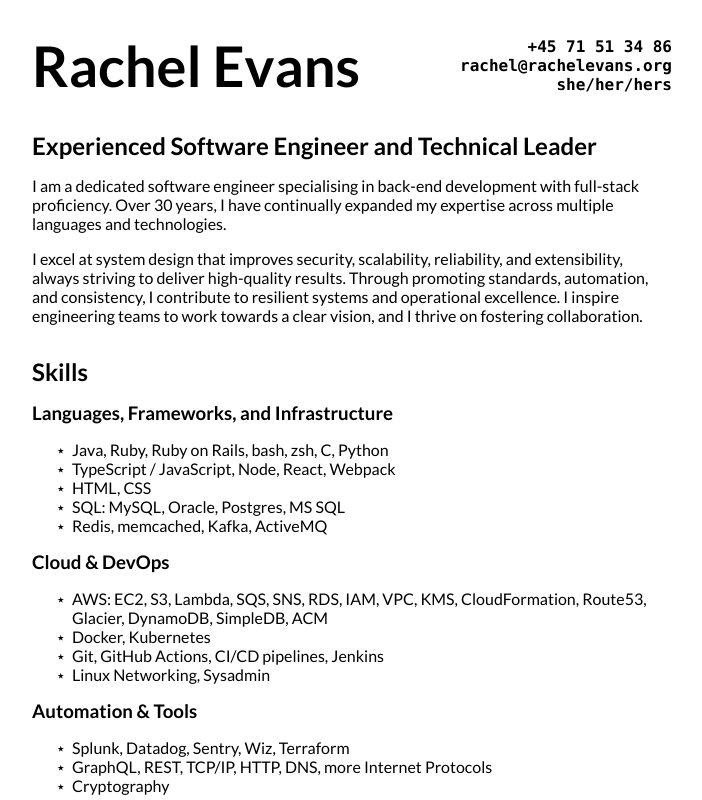
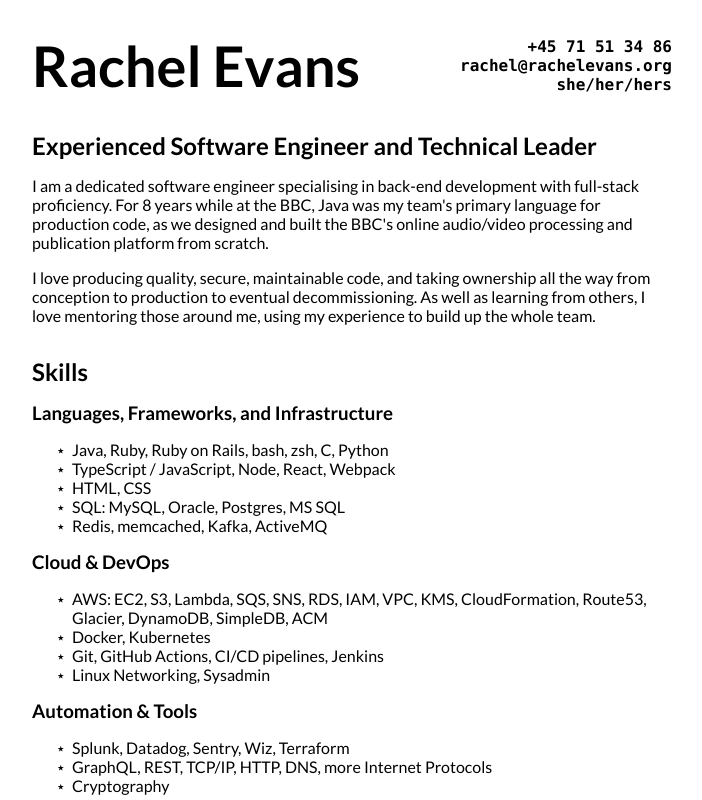
Before and after one commit to rvedotrc/my-cv, a Next.js app: page / in a window 1280 px wide. Shown: the top 800 px of the page, without its empty margins (288-990 px from the left). Built offline with nearby package versions, Linux system fonts and the light colour scheme.

Commit message:
Java focus

```diff
--- a/src/app/page.tsx
+++ b/src/app/page.tsx
@@ -51,17 +51,16 @@ export default function Home() {
           <div className="pitchText">
             <p>
               I am a dedicated software engineer specialising in back-end
-              development with full-stack proficiency. Over 30 years, I have
-              continually expanded my expertise across multiple languages and
-              technologies.
+              development with full-stack proficiency. For 8 years while at the
+              BBC, Java was my team's primary language for production code, as
+              we designed and built the BBC's online audio/video processing and
+              publication platform from scratch.
             </p>
             <p>
-              I excel at system design that improves security, scalability,
-              reliability, and extensibility, always striving to deliver
-              high-quality results. Through promoting standards, automation, and
-              consistency, I contribute to resilient systems and operational
-              excellence. I inspire engineering teams to work towards a clear
-              vision, and I thrive on fostering collaboration.
+              I love producing quality, secure, maintainable code, and taking
+              ownership all the way from conception to production to eventual
+              decommissioning. As well as learning from others, I love mentoring
+              those around me, using my experience to build up the whole team.
             </p>
           </div>
         </section>
```
Also changed, not shown: .eslintrc.json.
